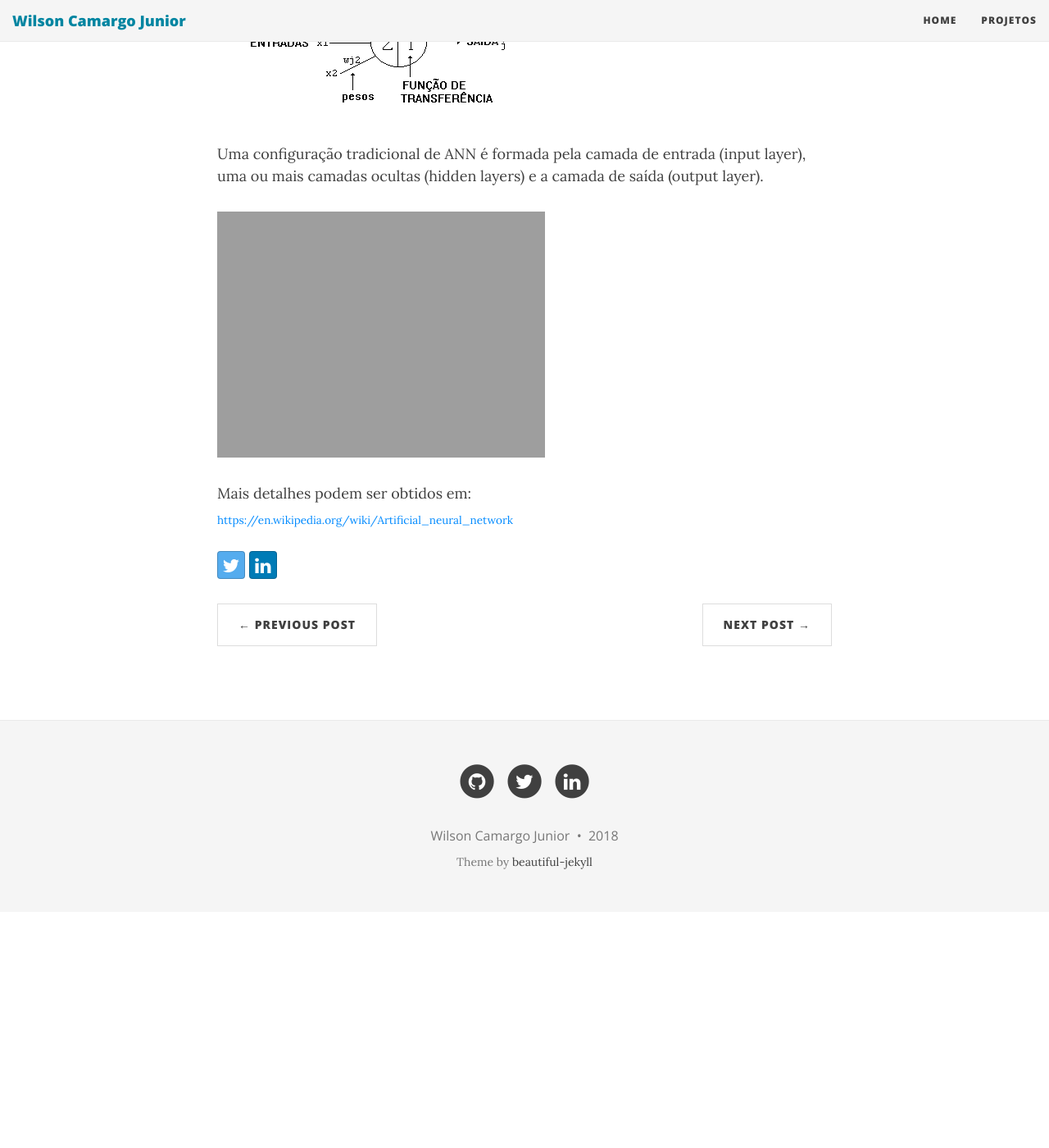
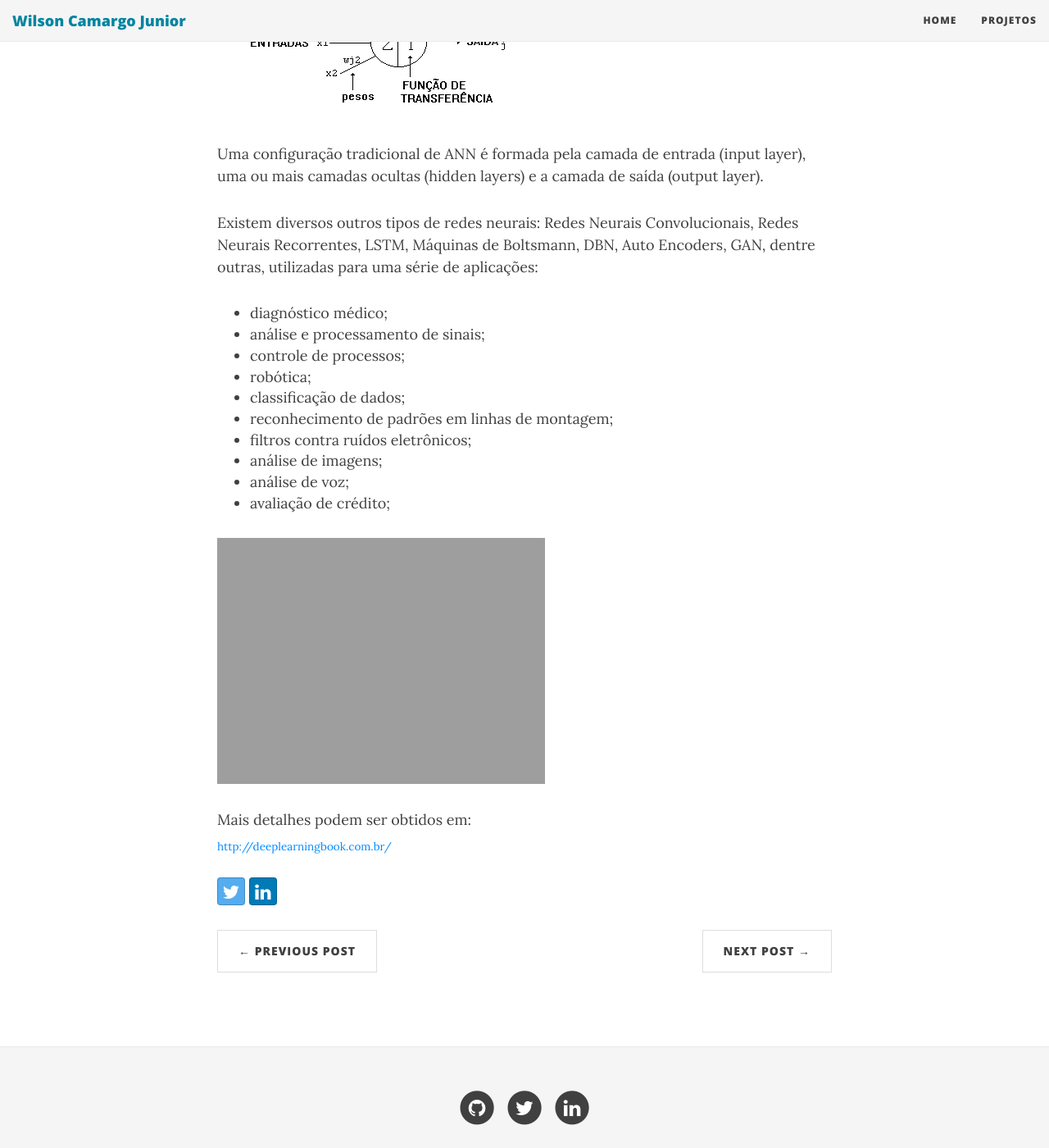
Before and after one commit to wilson-camargo-jr/teste, a Jekyll site: the page built from _posts/2018-06-19-ANN-ORE-P6.md, in a window 1280 px wide and 1400 px high, scrolled down 1692 px. Shown: the whole window at 82% size. Built offline with Jekyll 4.4.1, drawn with Linux system fonts in a browser that asks for light colours; nearby versions of some CDN libraries; comment, search, counter and statistics services are not loaded; before the commit the page ends 2804 px from its top, so only the background shows below that; some of the changed text lies outside the part shown.

Commit message:
Update 2018-06-19-ANN-ORE-P6.md

```diff
--- a/_posts/2018-06-19-ANN-ORE-P6.md
+++ b/_posts/2018-06-19-ANN-ORE-P6.md
@@ -26,11 +26,24 @@ Normalmente as ANN’s possuem a seguinte estrutura:
 
 Uma configuração tradicional de ANN é formada pela camada de entrada (input layer), uma ou mais camadas ocultas (hidden layers) e a camada de saída (output layer).
 
+Existem diversos outros tipos de redes neurais: Redes Neurais Convolucionais, Redes Neurais Recorrentes, LSTM, Máquinas de Boltsmann, DBN, Auto Encoders, GAN, dentre outras, utilizadas para uma série de aplicações:
+
+* diagnóstico médico;
+* análise e processamento de sinais;
+* controle de processos;
+* robótica;
+* classificação de dados;
+* reconhecimento de padrões em linhas de montagem;
+* filtros contra ruídos eletrônicos;
+* análise de imagens;
+* análise de voz;
+* avaliação de crédito;
+
 ![Camadas](https://wilson-camargo-jr.github.io/img/MultiLayerNeuralNetworkBigger_english.jpg)
 
 
 Mais detalhes podem ser obtidos em:
-<sub><a href="https://en.wikipedia.org/wiki/Artificial_neural_network" target="_blank">https://en.wikipedia.org/wiki/Artificial_neural_network</a></sub>
+<sub><a href="http://deeplearningbook.com.br/" target="_blank">http://deeplearningbook.com.br/</a></sub>
 
 <div id="disqus_thread"></div>
 <script>
```
Also changed, not shown: other parts of _posts/2018-06-19-ANN-ORE-P6.md (+1 -1 lines).
